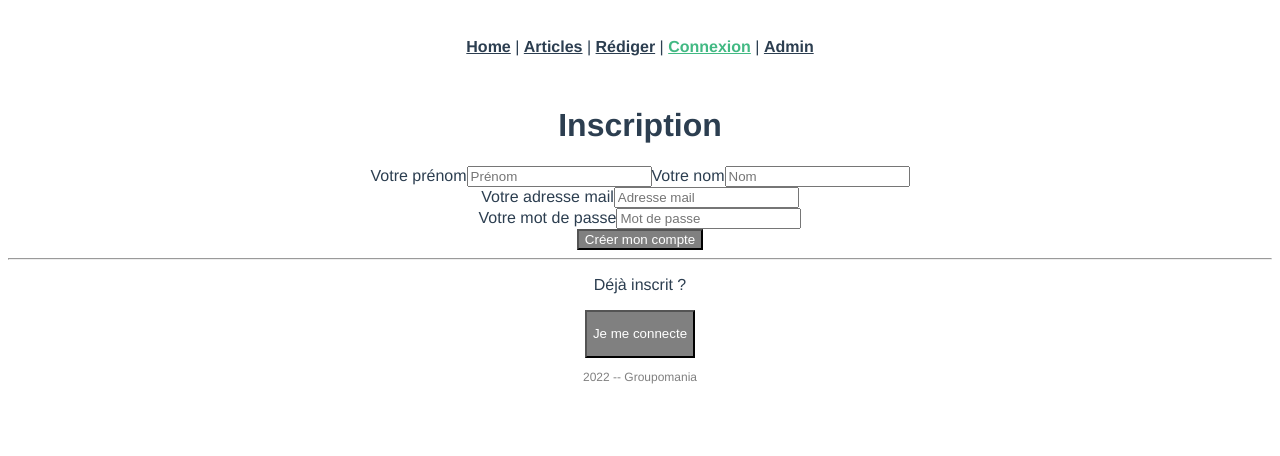
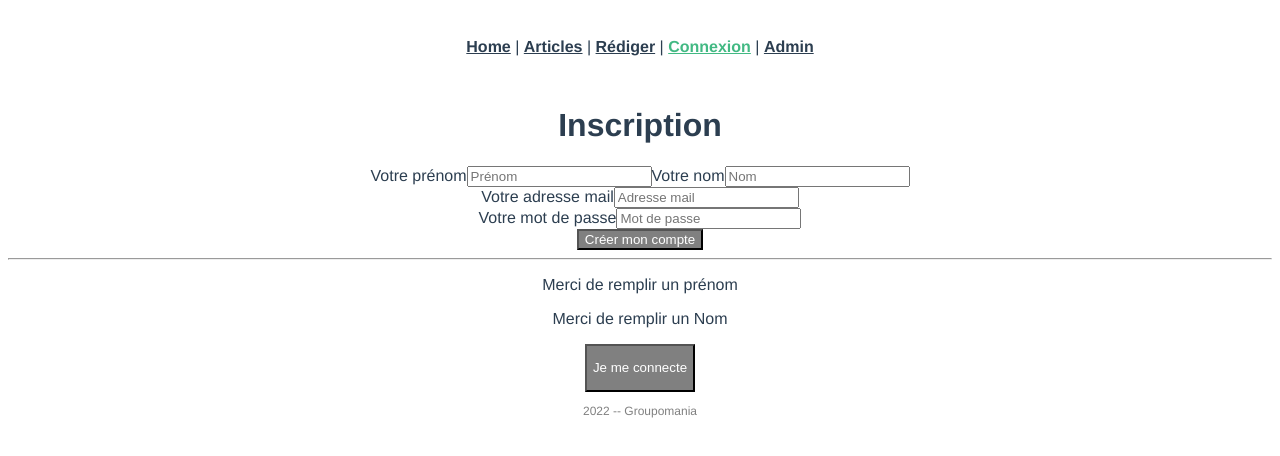
Before and after one commit to ChristophePelletier/project-7, a Vue app in the folder front/: page /login in a window 1280 px wide. Both pictures are taken after a click on the button "Je crée un compte". Shown: the top 456 px of the page. Built offline with nearby package versions, Linux system fonts and the light colour scheme.

Commit message:
ajout conditions pour envoi formulaire

```diff
--- a/front/src/views/LoginView.vue
+++ b/front/src/views/LoginView.vue
@@ -38,12 +38,7 @@
         Adresse mail et/ou mot de passe invalide
       </div>
     </form>
-      <p v-if="erreurs.length">
-    <b>Please correct the following error(s):</b>
-    <ul>
-      <li v-for="erreur in erreurs">{{ erreur }}</li>
-    </ul>
-  </p>
+
     <!--
     <div v-if="mode == 'signup' && status == 'error_signup'">
       Adresse mail déjà utilisée
@@ -62,6 +57,10 @@
       <hr />
 
       <p v-if="mode == 'login'">Vous n'êtes pas déjà inscrit(e)</p>
+      <div v-if="mode == 'signup'">
+        <p v-if="firstName == ''">Merci de remplir un prénom</p>
+        <p v-if="secondName == ''">Merci de remplir un Nom</p>
+      </div>
       <p v-else>Déjà inscrit ?</p>
       <button>
         <p v-if="mode == 'login'">
```
